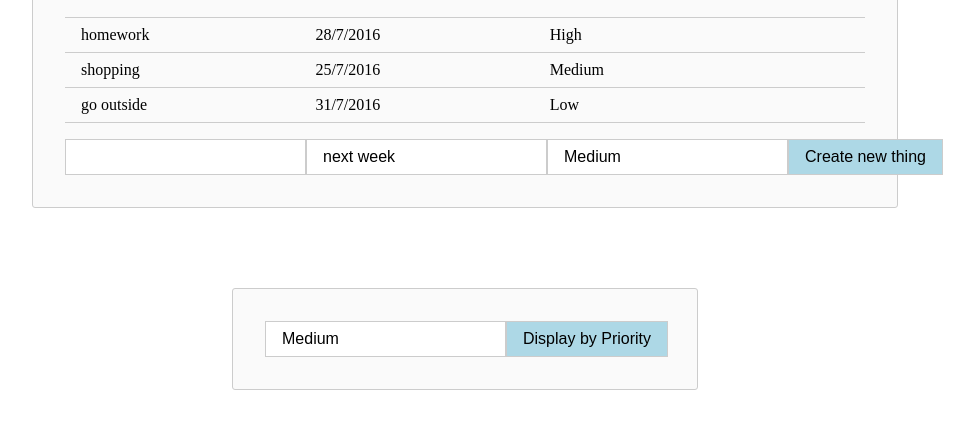
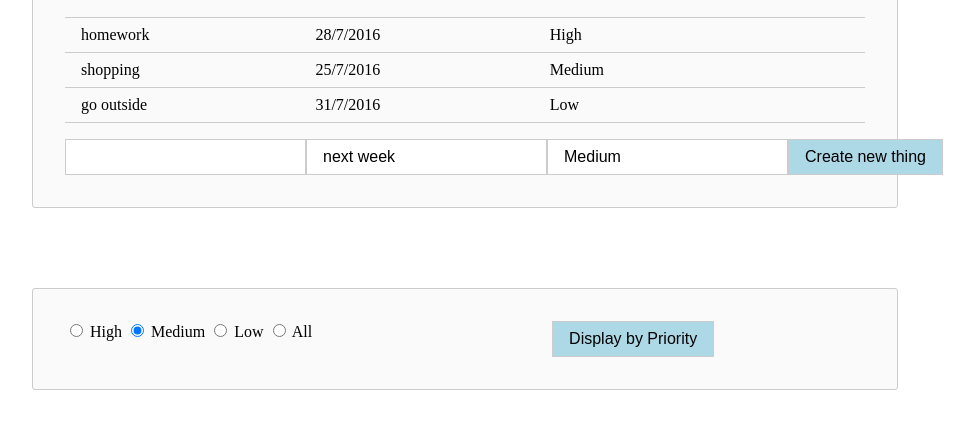
Before and after one commit to nnayar/todoList, a website with bundled scripts: page index.html in a window 1280 px wide. Shown: the part 201-630 px from the top of the page, without its empty margins (175-1149 px from the left). Built offline with nearby package versions, Linux system fonts and the light colour scheme.

Commit message:
radio button for selecting priority

```diff
--- a/bundle.js
+++ b/bundle.js
@@ -62,7 +62,7 @@ app.toggleDone = function() {
 
 app.showByPriority = function( event ) {
 	event.preventDefault();
-	var requiredPriority = $( '#required-priority' ).val();
+	var requiredPriority = $( 'input:radio[name=priority-choices]:checked' ).val();
 	console.log("required priorty is: ", requiredPriority);
 
 	if (requiredPriority == 'All') {
@@ -98,7 +98,7 @@ app.init = function( ) {
 	});
 
 	$( '#create-new-todo' ).on( 'submit', app.handleSubmit );
-	$( '#display' ).on( 'submit', app.showByPriority );
+	$( '#priority-options' ).on( 'submit', app.showByPriority );
 	$( '#favourites' ).on( 'click', '.remove-item', app.removeItem );
 	$( '#favourites' ).on( 'click', 'li', app.toggleDone );
 };
--- a/index.html
+++ b/index.html
@@ -21,10 +21,26 @@
 			</form>
 		</div>
 		<div class="display-options">
-			<form id="display">
-				<input id="required-priority" type="text" value="Medium">
-				<input id="submit" type="submit" value="Display by Priority">
+			<form id="priority-options">
+				<!-- <input name="priority-choices" id="required-priority" type="text" value="High"> -->
+				<div class ="priority-choices">
+					<input name="priority-choices" type="radio" value="High" /> High
+					<input name="priority-choices" type="radio" value="Medium" checked /> Medium
+					<input name="priority-choices" type="radio" value="Low" /> Low
+					<input name="priority-choices" type="radio" value="All" /> All
+				</div>
+				<div class="priority-options">
+				</div>
+				<div class="priority-options">
+					<input name="priority-choices" id="required-priority" type="submit" value="Display by Priority">
+				</div>
 			</form>
+<!--  			<select name="required-priority" form="priority-options">
+				<option value="All">All</option>
+				<option value="High">High</option>
+				<option value="Medium">Medium</option>
+				<option value="Low">Low</option>
+			</select> -->
 		</div>
 
 		<script id="item-template" type="x-handlebars-template">
--- a/main.js
+++ b/main.js
@@ -61,7 +61,7 @@ app.toggleDone = function() {
 
 app.showByPriority = function( event ) {
 	event.preventDefault();
-	var requiredPriority = $( '#required-priority' ).val();
+	var requiredPriority = $( 'input:radio[name=priority-choices]:checked' ).val();
 	console.log("required priorty is: ", requiredPriority);
 
 	if (requiredPriority == 'All') {
@@ -97,7 +97,7 @@ app.init = function( ) {
 	});
 
 	$( '#create-new-todo' ).on( 'submit', app.handleSubmit );
-	$( '#display' ).on( 'submit', app.showByPriority );
+	$( '#priority-options' ).on( 'submit', app.showByPriority );
 	$( '#favourites' ).on( 'click', '.remove-item', app.removeItem );
 	$( '#favourites' ).on( 'click', 'li', app.toggleDone );
 };
--- a/style.css
+++ b/style.css
@@ -62,7 +62,7 @@ body {
 
 
 .display-options {
-	width:400px;
+	width:800px;
 	margin:5rem auto;
 	padding:2em;
 
@@ -98,6 +98,12 @@ body {
 	display: inline-block;
 	width: 30%;
 }
+.priority-options {
+	display: inline-block;
+	width: 30%;
+
+}
+
 
 form {
 	display:flex;
```
